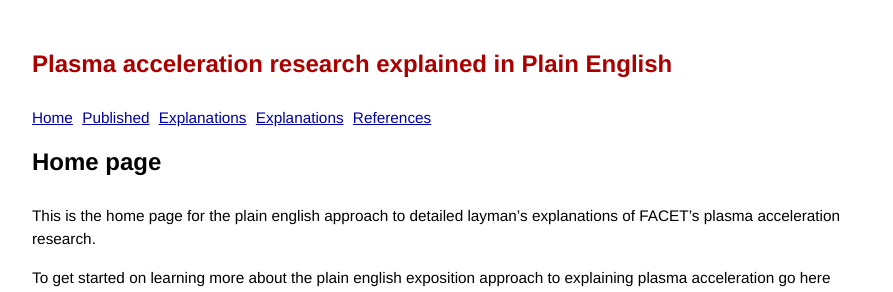
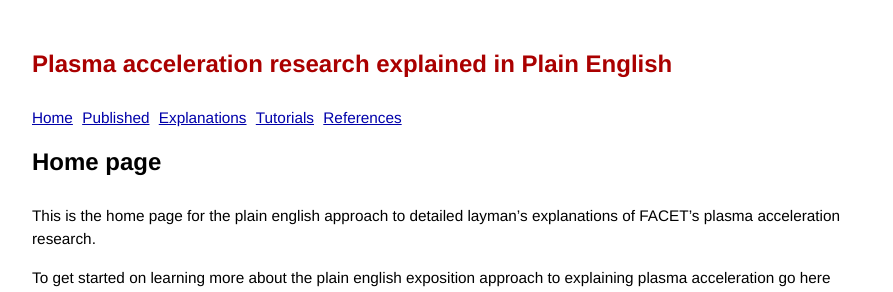
Before and after one commit to grbfacet/facet, a Jekyll site: the page built from index.md, in a window 1280 px wide. Shown: the top 292 px of the page, without its empty margins (193-1086 px from the left). Built offline with Jekyll 4.4.1, drawn with Linux system fonts in a browser that asks for light colours.

Commit message:
Update default.html

```diff
--- a/_layouts/default.html
+++ b/_layouts/default.html
@@ -25,7 +25,7 @@
 				<li><a href="/">Home</a></li>
 				<li><a href="/all-published.html">Published</a></li>
 				<li><a href="/all-explanations.html">Explanations</a></li>
-				<li><a href="/all-tutorials.html">Explanations</a></li>
+				<li><a href="/all-tutorials.html">Tutorials</a></li>
 				<li><a href="/all-reference.html">References</a></li>
 			</ul>
 		</nav>
```
